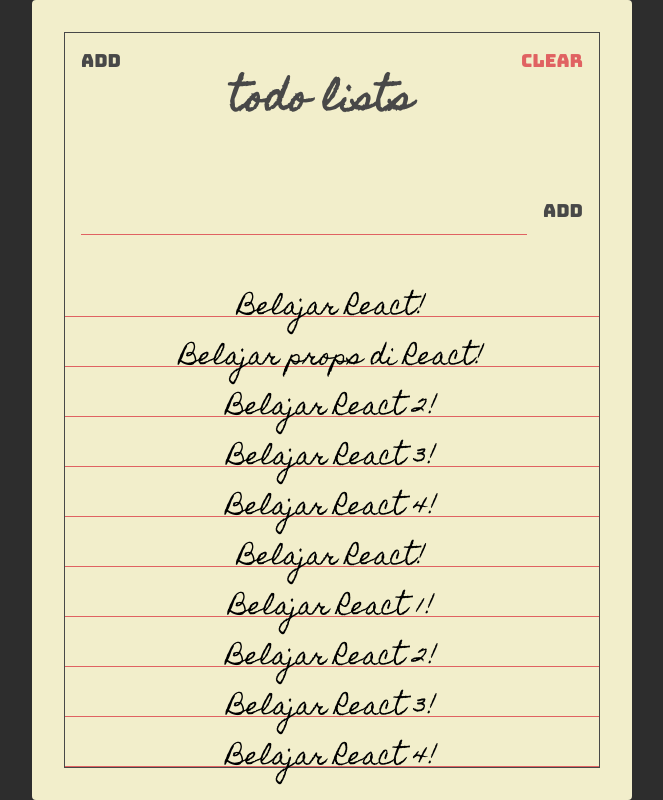
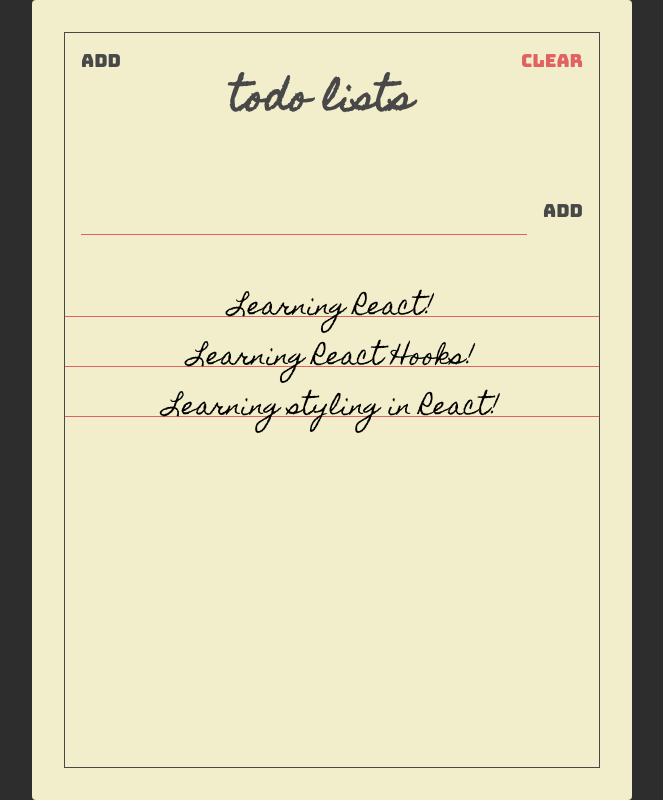
Before and after one commit to fransiscushermanto/react-todolist, a React (Create React App) app: page / in a window 1280 px wide. Shown: the whole page, without its empty margins (308-971 px from the left). Built offline with nearby package versions, Linux system fonts and the light colour scheme; a web font is replaced by a local one.

Commit message:
Todos and Todolist Refactor

```diff
--- a/src/components/Todos.jsx
+++ b/src/components/Todos.jsx
@@ -1,39 +1,9 @@
 import React from "react";
+import PropTypes from "prop-types";
+
 import Todo from "./Todo";
-const Todos = () => {
-  const todos = [
-    {
-      text: "Belajar React!"
-    },
-    {
-      text: "Belajar props di React!"
-    },
-    {
-      text: "Belajar React 2!"
-    },
-    {
-      text: "Belajar React 3!"
-    },
-    {
-      text: "Belajar React 4!"
-    },
-    {
-      text: "Belajar React!"
-    },
-    {
-      text: "Belajar React 1!"
-    },
-    {
-      text: "Belajar React 2!"
-    },
-    {
-      text: "Belajar React 3!"
-    },
-    {
-      text: "Belajar React 4!"
-    }
-  ];
 
+const Todos = ({ todos }) => {
   return (
     <section className="todos">
       {todos.map(todo => {
@@ -43,4 +13,8 @@
   );
 };
 
+Todos.propTypes = {
+  todos: PropTypes.arrayOf(PropTypes.shape({ text: PropTypes.string }))
+};
+
 export default Todos;
--- a/src/pages/TodoList.jsx
+++ b/src/pages/TodoList.jsx
@@ -1,4 +1,4 @@
-import React from "react";
+import React, { useState } from "react";
 
 import Paper from "../components/Paper";
 import Header from "../components/Header";
@@ -6,11 +6,23 @@
 import Todos from "../components/Todos";
 
 const TodoList = () => {
+  const [todos, setTodos] = useState([
+    {
+      text: "Learning React!"
+    },
+    {
+      text: "Learning React Hooks!"
+    },
+    {
+      text: "Learning styling in React!"
+    }
+  ]);
+
   return (
     <Paper>
       <Header />
-      <TodoForm />
-      <Todos />
+      <TodoForm setTodos={setTodos} />
+      <Todos todos={todos} />
     </Paper>
   );
 };
--- a/src/style.css
+++ b/src/style.css
@@ -139,7 +139,7 @@
   flex: 1 0 auto;
   text-align: center;
 
-  min-height: 34px;
+  max-height: 34px;
   margin: 16px 0 0;
   font-family: "Homemade Apple", sans-serif;
   font-size: 24px;
```
